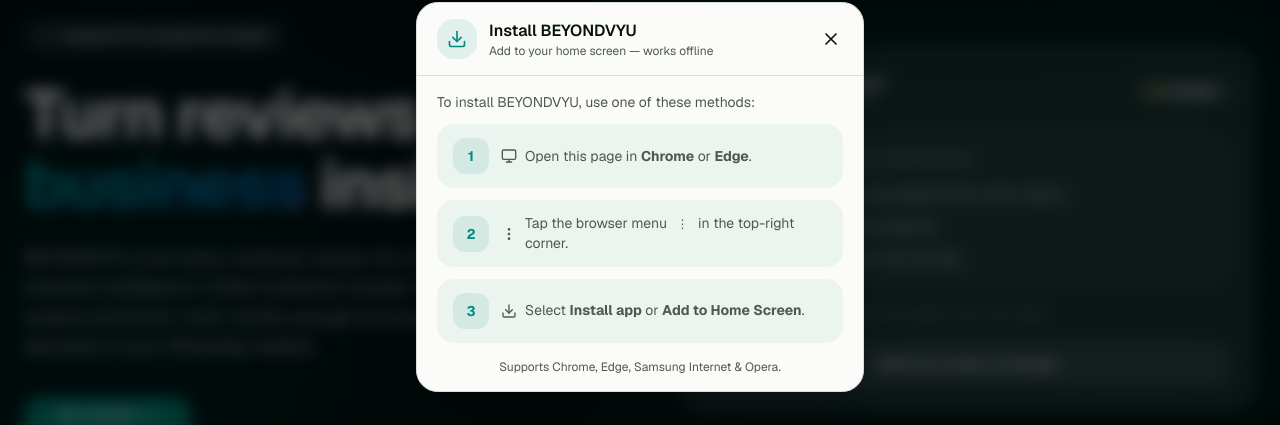
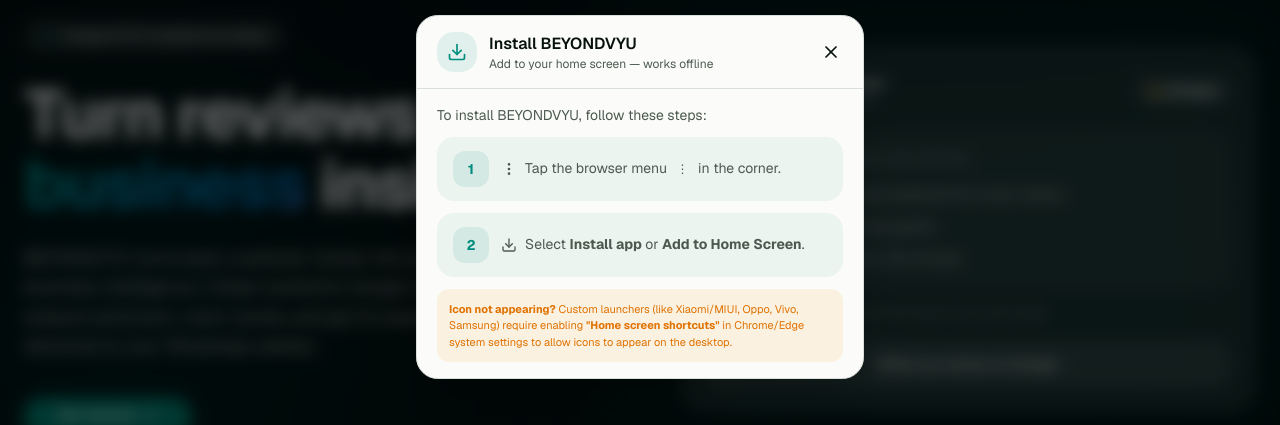
Before and after one commit to hxx-12345678/review, a Next.js app in the folder client/: page / in a window 1280 px wide. Both pictures are taken after a click on the button "Install app". Shown: the part 203-628 px from the top of the page. Built offline with nearby package versions, Linux system fonts and the light colour scheme; no server answers.

Commit message:
fix(pwa): adjust install modal instructions based on current browser, add android launcher shortcuts troubleshooting tip

```diff
--- a/client/components/global-install-modal.tsx
+++ b/client/components/global-install-modal.tsx
@@ -215,13 +215,23 @@ export function GlobalInstallModal() {
           ) : (
             // Other / Chrome not ready yet
             <>
-              <p className="text-sm text-muted-foreground">To install BEYONDVYU, use one of these methods:</p>
-              <Step icon={Monitor} step={1} text={<>Open this page in <strong>Chrome</strong> or <strong>Edge</strong>.</>} />
-              <Step icon={MoreVertical} step={2} text={<>Tap the browser menu <span className="font-mono text-xs bg-muted rounded px-1.5 py-0.5">⋮</span> in the top-right corner.</>} />
-              <Step icon={Download} step={3} text={<>Select <strong>Install app</strong> or <strong>Add to Home Screen</strong>.</>} />
-              <p className="text-xs text-muted-foreground text-center pt-1">
-                Supports Chrome, Edge, Samsung Internet &amp; Opera.
-              </p>
+              <p className="text-sm text-muted-foreground">To install BEYONDVYU, follow these steps:</p>
+              {browser === "chrome" || browser === "edge" || browser === "samsung" ? (
+                <>
+                  <Step icon={MoreVertical} step={1} text={<>Tap the browser menu <span className="font-mono text-xs bg-muted rounded px-1.5 py-0.5">{browser === "samsung" ? "☰" : "⋮"}</span> in the corner.</>} />
+                  <Step icon={Download} step={2} text={<>Select <strong>Install app</strong> or <strong>Add to Home Screen</strong>.</>} />
+                </>
+              ) : (
+                <>
+                  <Step icon={Monitor} step={1} text={<>Open this page in <strong>Chrome</strong> or <strong>Edge</strong>.</>} />
+                  <Step icon={MoreVertical} step={2} text={<>Tap the browser menu <span className="font-mono text-xs bg-muted rounded px-1.5 py-0.5">⋮</span> in the top-right corner.</>} />
+                  <Step icon={Download} step={3} text={<>Select <strong>Install app</strong> or <strong>Add to Home Screen</strong>.</>} />
+                </>
+              )}
+
+              <div className="mt-3 rounded-lg bg-amber-500/10 p-3 text-[11px] leading-normal text-amber-600 dark:text-amber-400">
+                <strong>Icon not appearing?</strong> Custom launchers (like Xiaomi/MIUI, Oppo, Vivo, Samsung) require enabling <strong>&quot;Home screen shortcuts&quot;</strong> in Chrome/Edge system settings to allow icons to appear on the desktop.
+              </div>
             </>
           )}
         </div>
```
